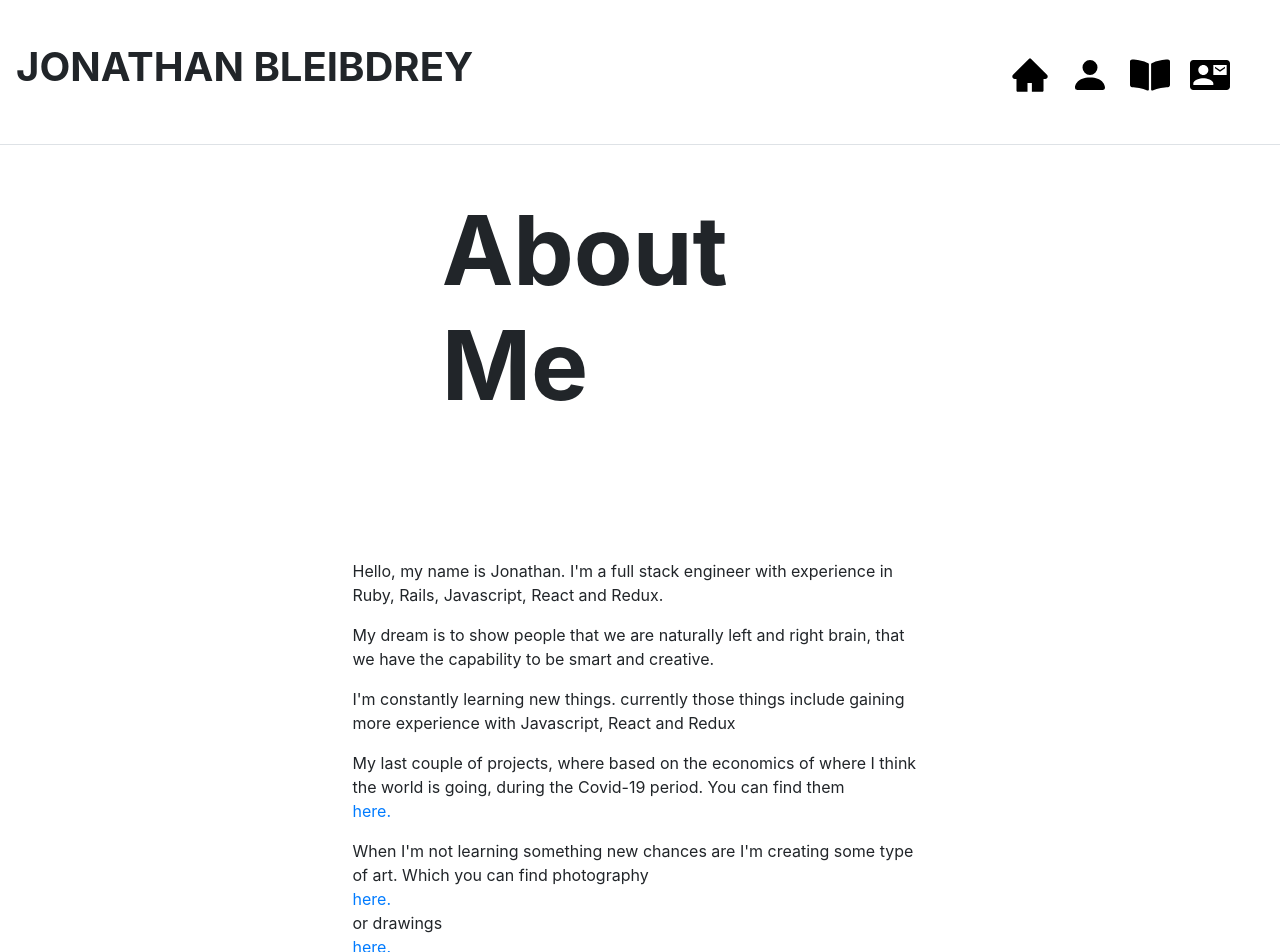
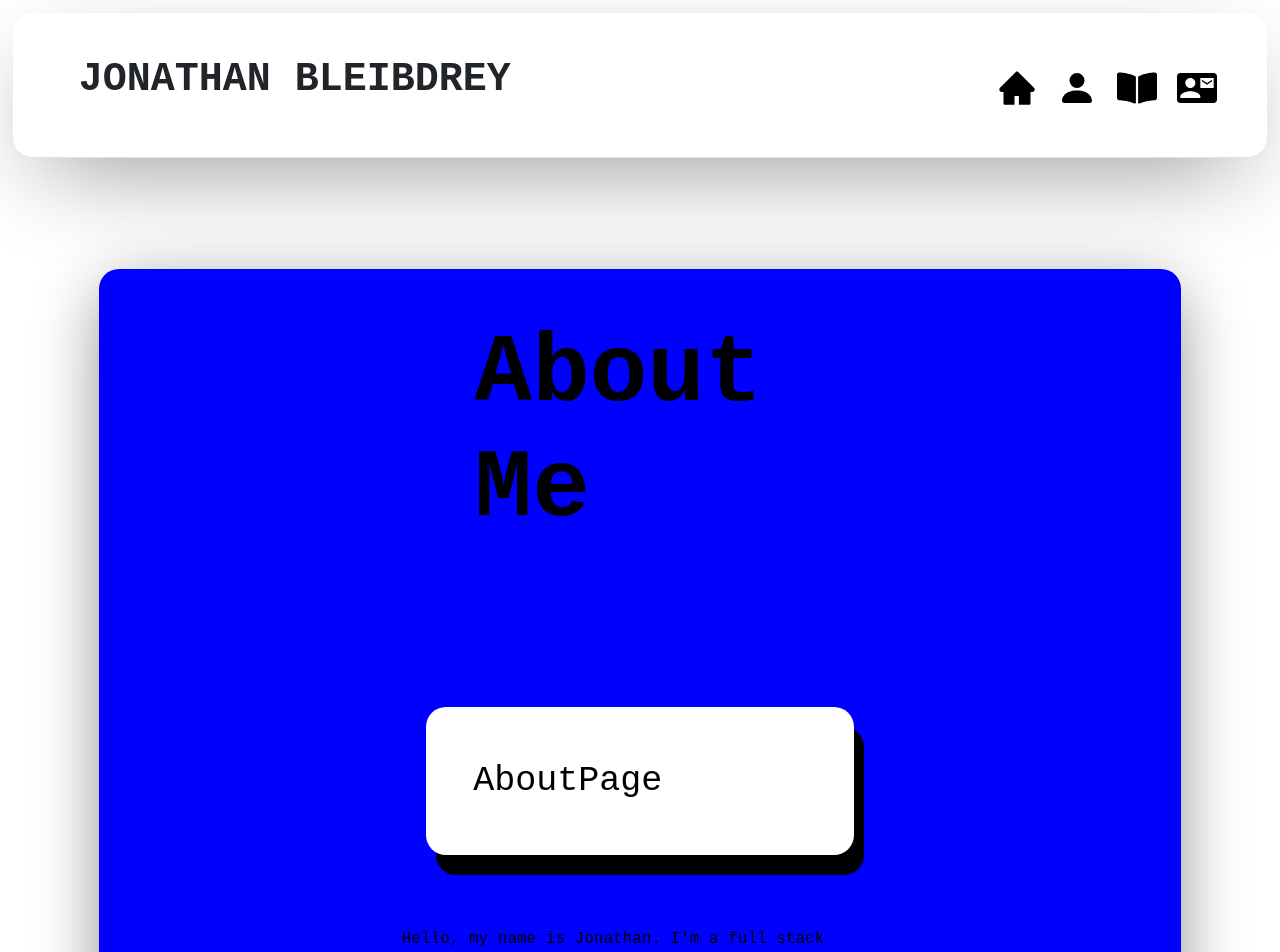
Before and after one commit to jonbleibdrey/personal_site, a React (Create React App) app: page /about in a window 1280 px wide. Shown: the top 952 px of the page. Built offline with nearby package versions, Linux system fonts and the light colour scheme.

Commit message:
added styling to all components

```diff
--- a/src/components/Carousel.js
+++ b/src/components/Carousel.js
@@ -44,7 +44,7 @@ export class Carousel extends Component {
         }
     }
 
-    handleCardClick = (id,card) => {
+    handleCardClick = (id) => {
         let items = [...this.state.items];
         items[id].selected = items[id].selected ? false : true;
 
--- a/src/components/NavBar.js
+++ b/src/components/NavBar.js
@@ -13,11 +13,13 @@ import { Jumbotron } from "react-bootstrap";
 const NavBar = () => {
   return (
     <div>
-      <Navbar className="border-bottom" bg="transparent" expand="lg">
+      <Navbar className="border-bottom"  expand="lg"  style={{
+          boxShadow: "0px 30px 100px -30px gray", borderRadius:"20px", margin:"1%"
+        }}>
         <Jumbotron className="bg-transparent jumbotron-fluid p-0">
           <h1
             className="display-5 font-weight-bolder"
-            style={{ marginTop: "30px" }}
+            style={{ marginTop: "30px", fontFamily:"monospace", marginLeft:"50px" }}
           >
             JONATHAN BLEIBDREY
           </h1>
--- a/src/pages/AboutPage.js
+++ b/src/pages/AboutPage.js
@@ -4,15 +4,36 @@ import Content from '../components/Content'
 import { Container } from 'react-bootstrap'
 import Col from 'react-bootstrap/Col'
 import Row from 'react-bootstrap/Row'
+import { MdContactMail } from 'react-icons/md'
 
 function AboutPage(props) {
     return (
-        <div id="aboutPage" >
+        <div id="aboutPage" style={{backgroundColor:"white", padding:"3%"}}>
+            <div style={{
+              color: "black",
+              backgroundColor:"blue",
+              margin: "5%",
+              marginBottom: "10%",
+              fontFamily: "monospace",
+              boxShadow: "0px 15px 70px -7px gray",
+              borderRadius: "20px",
+        }}>
             <HomeText title={props.title}/>
             <Row className="justify-content-center py-5">
             <Col xs="9">
                 <Content>
                     <Container>
+                    <div style={{
+          color: "black",
+          backgroundColor:"white",
+          margin: "5%",
+          padding: "10%",
+          marginBottom: "15%",
+          fontFamily: "monospace",
+          boxShadow: "10px 20px",
+          borderRadius: "20px",
+          fontSize:"35px"
+        }}>AboutPage</div>
 
                         <p>Hello, my name is Jonathan. I'm a full stack engineer with experience in Ruby, Rails, Javascript, React and Redux.</p>
 
@@ -27,6 +48,7 @@ function AboutPage(props) {
                </Content>
             </Col>
             </Row>
+            </div>
         </div>
     )
 }
--- a/src/pages/ContactPage.js
+++ b/src/pages/ContactPage.js
@@ -47,12 +47,32 @@ class ContactPage extends Component {
 
     render() {
         return (
-            <div id="contactPage" >
+            <div id="contactPage" style={{backgroundColor:"white", padding:"3%"}}>
+                <div style={{
+            color: "black",
+            backgroundColor:"yellow",
+            margin: "5%",
+            marginBottom: "10%",
+            fontFamily: "monospace",
+            boxShadow: "0px 15px 70px -7px gray",
+            borderRadius: "20px",
+        }}>
                 <HomeText title={this.props.title}/>
                 <Content>
                 </Content>
                     <Row className="justify-content-center py-5">
                         <Col xs="7">
+                <div style={{
+          color: "black",
+          backgroundColor:"white",
+          margin: "5%",
+          padding: "10%",
+          marginBottom: "15%",
+          fontFamily: "monospace",
+          boxShadow: "10px 20px",
+          borderRadius: "20px",
+          fontSize:"35px"
+        }}>Contact page</div>
                             <Form onSubmit={this.handleSubmit}>
                                 <Form.Group >
                                     <Form.Label htmlFor="full-name">Full Name</Form.Label>
@@ -77,6 +97,7 @@ class ContactPage extends Component {
                             </Form>
                         </Col>
                     </Row>
+                    </div>
             </div>
         )
     }
--- a/src/pages/HomePage.js
+++ b/src/pages/HomePage.js
@@ -8,7 +8,16 @@ import "../App.css";
 
 function HomePage(props) {
   return (
-    <div id="homePage">
+    <div id="homePage" style={{backgroundColor:"white", padding:"3%",}}>
+      <div style={{
+          color: "black",
+          backgroundColor:"green",
+          margin: "5%",
+          marginBottom: "10%",
+          fontFamily: "monospace",
+          boxShadow: "10px 15px 100px -7px gray",
+          borderRadius: "20px",
+        }}>
       <HomeText
         title={props.title}
         subTitle={props.subTitle}
@@ -28,6 +37,7 @@ function HomePage(props) {
           <Carousel />
         </Col>
       </Row>
+      </div>
     </div>
   );
 }
--- a/src/pages/PortfolioPage.js
+++ b/src/pages/PortfolioPage.js
@@ -13,11 +13,31 @@ import ReadByHumans from "../assets/images/readByHumans.png";
 
 const PortfolioPage = (props) => {
   return (
-    <div id="portfolioPage" >
+    <div id="portfolioPage" style={{backgroundColor:"white", padding:"3%"}}>
+      <div style={{
+            color: "black",
+            backgroundColor:"red",
+            margin: "5%",
+            marginBottom: "10%",
+            fontFamily: "monospace",
+            boxShadow: "0px 15px 70px -7px gray",
+            borderRadius: "20px",
+        }}>
       <HomeText title={props.title} />
       <Row className="justify-content-center py-1">
         <Col xs="9">
           <Content>
+          <div style={{
+          color: "black",
+          backgroundColor:"white",
+          margin: "5%",
+          padding: "10%",
+          marginBottom: "15%",
+          fontFamily: "monospace",
+          boxShadow: "10px 20px",
+          borderRadius: "20px",
+          fontSize:"35px"
+        }}>portfolio page</div>
             <Container>
               <ol>
                 <li>
@@ -188,6 +208,7 @@ const PortfolioPage = (props) => {
           </Content>
         </Col>
       </Row>
+      </div>
     </div>
   );
 };
```
